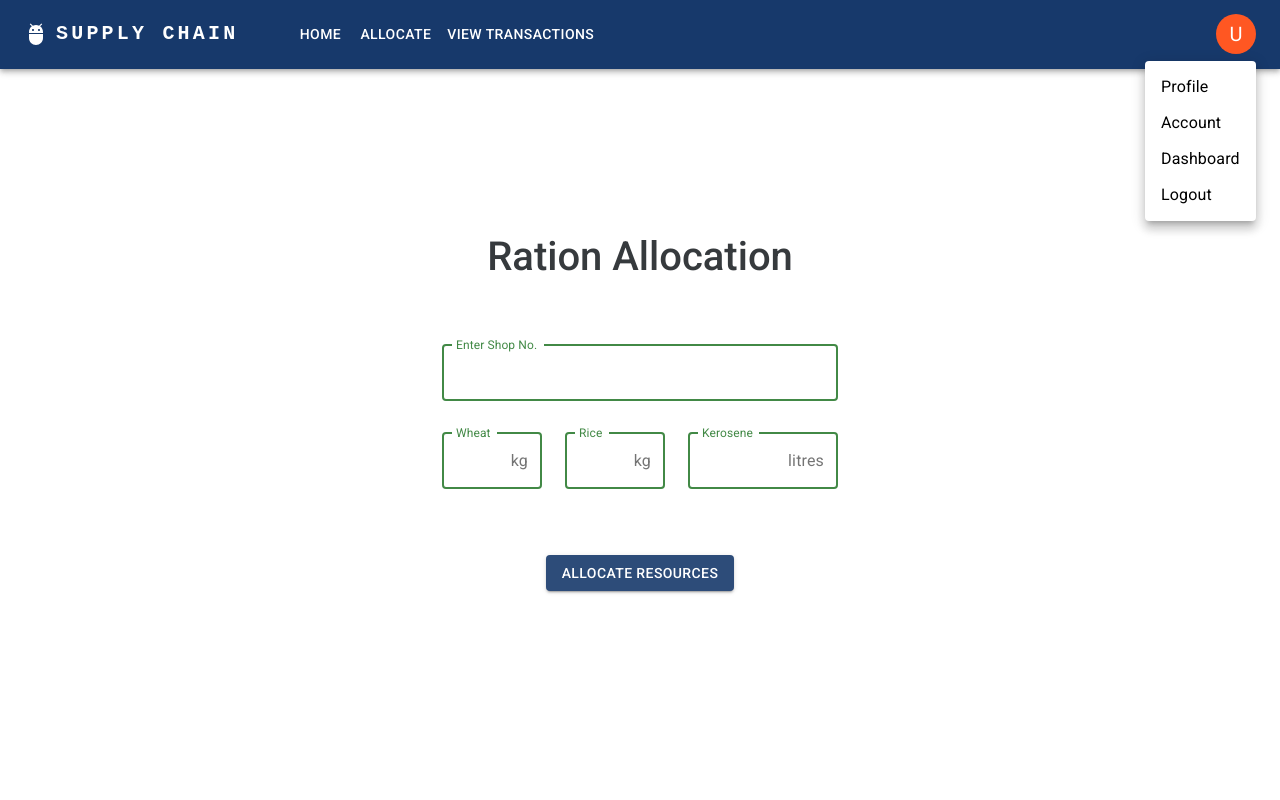
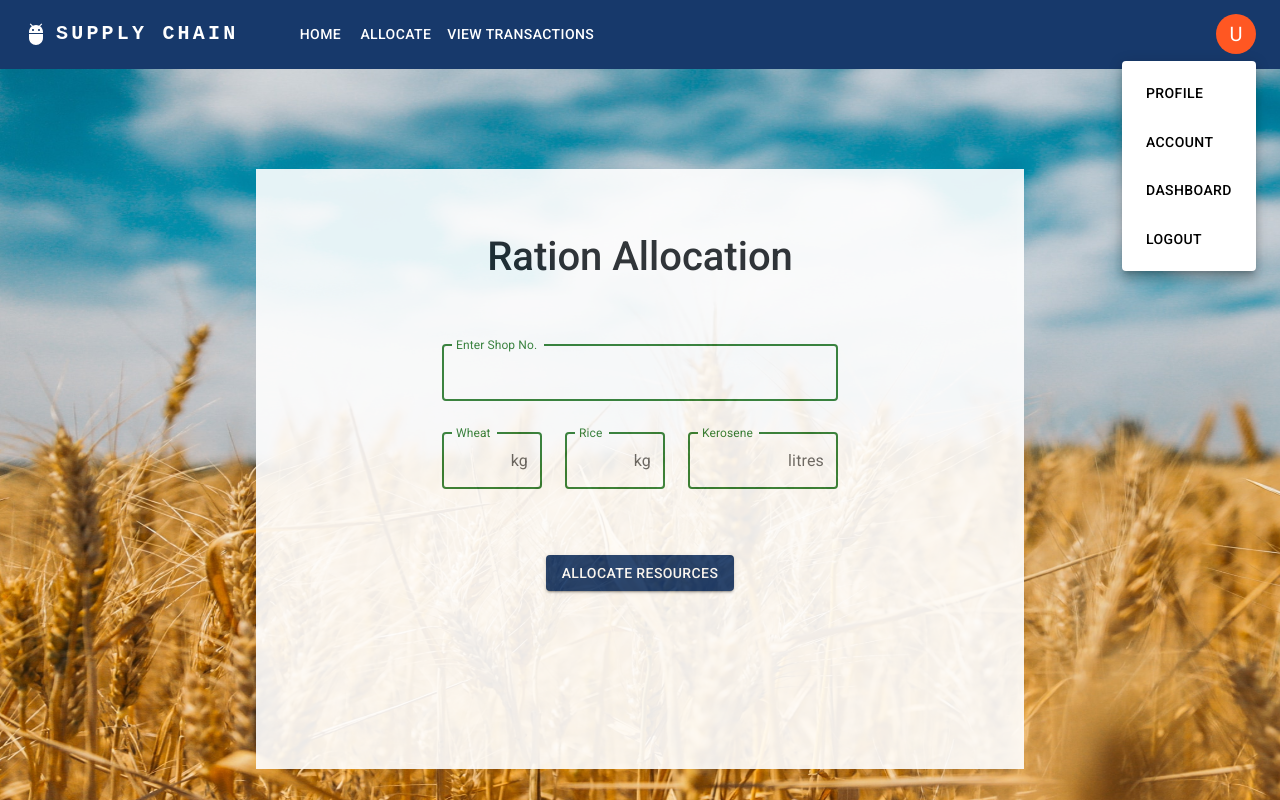
Before and after one commit to neethunsr/pds-frontend, a React (Create React App) app: page /imallocation in a window 1280 px wide. Both pictures are taken after a click on the button "Open settings". Shown: the top 800 px of the page. Built offline with nearby package versions, Linux system fonts and the light colour scheme.

Commit message:
Added bg

```diff
--- a/src/IMAllocation.js
+++ b/src/IMAllocation.js
@@ -44,7 +44,7 @@ const IVAllocation = () => {
       <Header pages={pages} log={true} />
       <div
         style={{
-          // backgroundImage: "url(/bg.png)",
+          backgroundImage: "url(/bg.svg)",
           height: "100vh",
           display: "flex",
           justifyContent: "center",
--- a/src/SKAllocation.js
+++ b/src/SKAllocation.js
@@ -41,7 +41,7 @@ const IVAllocation = () => {
       <Header pages={pages} log={true} />
       <div
         style={{
-          // backgroundImage: "url(/bg.png)",
+          backgroundImage: "url(/bg.svg)",
           height: "100vh",
           display: "flex",
           justifyContent: "center",
--- a/src/components/Header.js
+++ b/src/components/Header.js
@@ -71,9 +71,12 @@ const ResponsiveAppBar = ({ pages, log }) => {
             <Box sx={{ flexGrow: 0 }}>
               <Tooltip title="Open settings">
                 <IconButton onClick={handleOpenUserMenu} sx={{ p: 0 }}>
-                  {/* <Avatar alt="Remy Sharp" src="/static/images/avatar/2.jpg" /><Avatar>H</Avatar> */}
+                  {/* <Avatar alt="Remy Sharp" src="/static/images/avatar/2.jpg" />
+                  <Avatar>H</Avatar> */}
                   {/* <Avatar sx={{ bgcolor: deepOrange[500] }}>U</Avatar> */}
-                  <Avatar sx={{ bgcolor: deepOrange[500] }}>U</Avatar>
+                  <Avatar alt="user" sx={{ bgcolor: deepOrange[500] }}>
+                    U
+                  </Avatar>
                 </IconButton>
               </Tooltip>
               <Menu
@@ -94,7 +97,7 @@ const ResponsiveAppBar = ({ pages, log }) => {
               >
                 {settings.map((setting) => (
                   <MenuItem key={setting} onClick={handleCloseUserMenu}>
-                    <Typography
+                    <Button
                       component="a"
                       href="/"
                       style={{
@@ -104,7 +107,7 @@ const ResponsiveAppBar = ({ pages, log }) => {
                       textAlign="center"
                     >
                       {setting}
-                    </Typography>
+                    </Button>
                   </MenuItem>
                 ))}
               </Menu>
```
Also changed, not shown: public/bg.svg (added).
